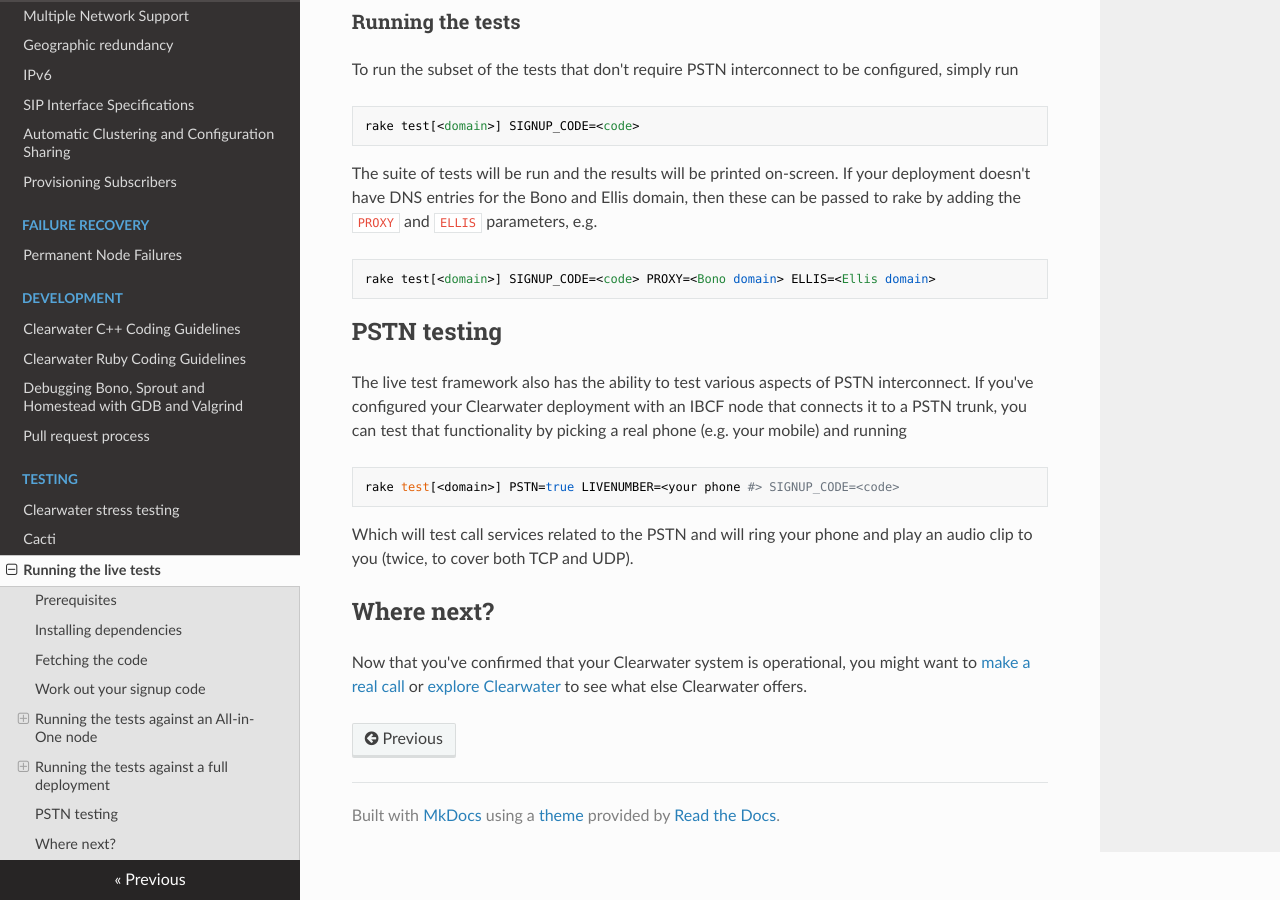
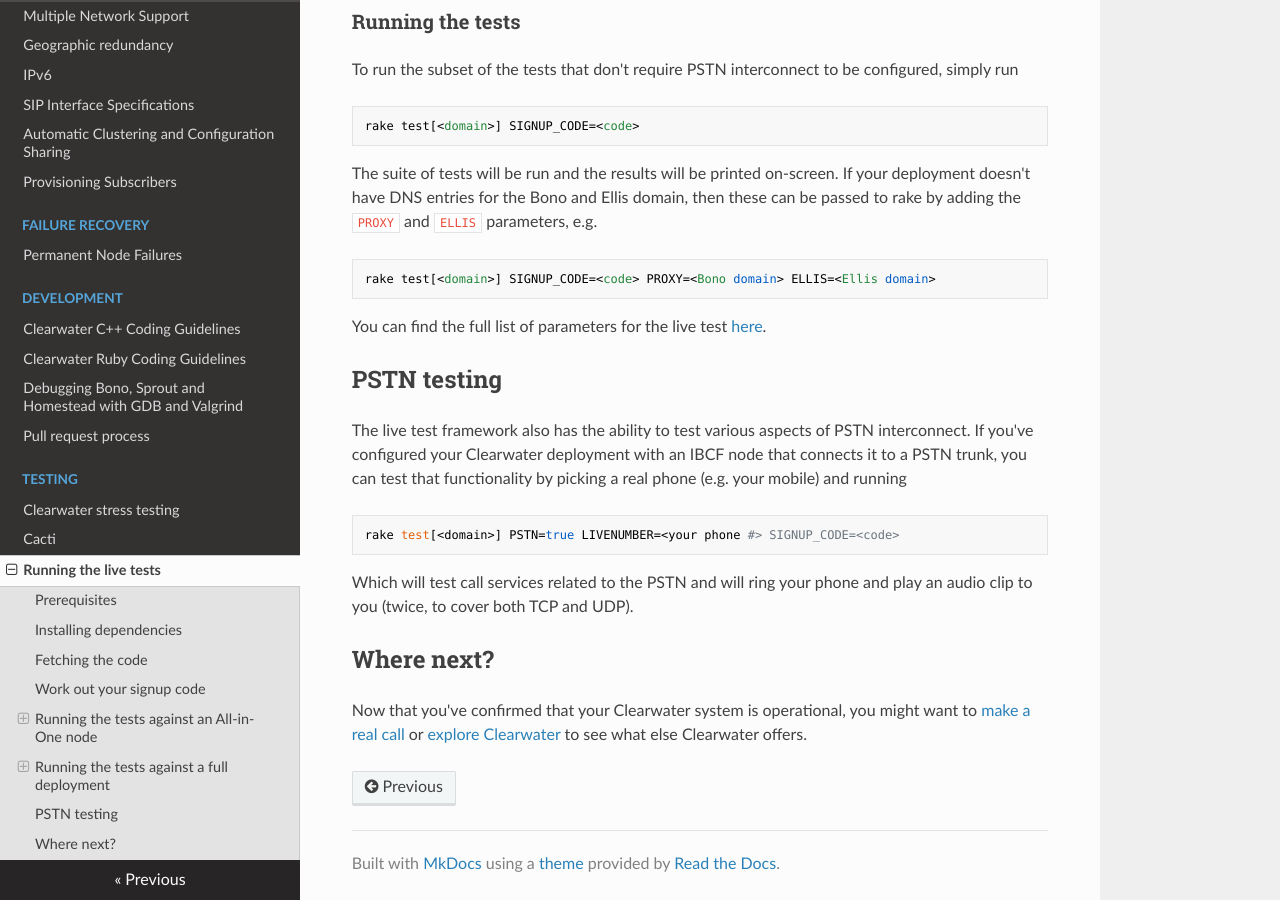
Before and after one commit to Metaswitch/clearwater-readthedocs, an MkDocs documentation site: the page built from docs/Running_the_live_tests.md, in a window 1280 px wide and 900 px high, scrolled down 1921 px. Built offline with MkDocs 1.6.1, drawn with Linux system fonts in a browser that asks for light colours; nearby versions of some CDN libraries; old or Windows-style settings are respelled for this version of MkDocs.

Commit message:
Add live to clearwater-live-test

```diff
--- a/docs/Running_the_live_tests.md
+++ b/docs/Running_the_live_tests.md
@@ -77,6 +77,8 @@ The suite of tests will be run and the results will be printed on-screen. If you
 
     rake test[<domain>] SIGNUP_CODE=<code> PROXY=<Bono domain> ELLIS=<Ellis domain>
 
+You can find the full list of parameters for the live test [here](https://github.com/Metaswitch/clearwater-live-test/blob/master/README.md#running-the-tests-manually).
+
 ## PSTN testing
 
 The live test framework also has the ability to test various aspects of PSTN interconnect.  If you've configured your Clearwater deployment with an IBCF node that connects it to a PSTN trunk, you can test that functionality by picking a real phone (e.g. your mobile) and running
```
